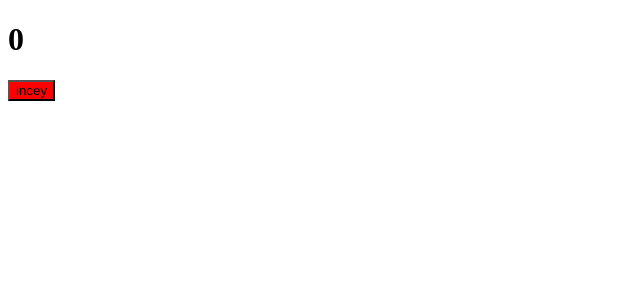
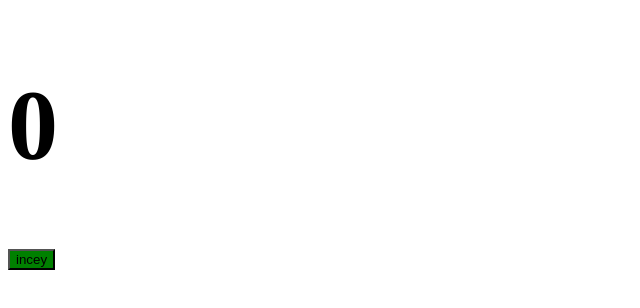
Before and after one commit to DmitryBalandin/Lending-Cosmos-React-scss-Typescript, a React app: page / in a window 1280 px wide. Shown: the top 308 px of the page, without its empty margins (0-640 px from the left). Built offline with nearby package versions, Linux system fonts and the light colour scheme.

Commit message:
ad sccs loader add modules and add

```diff
--- a/componenets/App.css
+++ /dev/null
@@ -1,3 +0,0 @@
-button{
-    background: red;
-}
--- a/package.json
+++ b/package.json
@@ -18,6 +18,8 @@
     "@types/webpack-dev-server": "^4.7.2",
     "css-loader": "^6.8.1",
     "html-webpack-plugin": "^5.5.3",
+    "sass": "^1.69.5",
+    "sass-loader": "^13.3.2",
     "style-loader": "^3.3.3",
     "ts-loader": "^9.5.1",
     "ts-node": "^10.9.1",
--- /dev/null
+++ b/src/componenets/App.module.scss
@@ -0,0 +1,7 @@
+.button {
+    background: green;
+}
+
+.value {
+    font-size: 100px;
+}
--- a/componenets/App.tsx
+++ b/src/componenets/App.tsx
@@ -1,13 +1,13 @@
 import React, { useState } from "react";
-import "./App.css";
+import classes from "./App.module.scss";
 
 export const App = () =>{
         const [count, setCount] = useState(0)
         const icremeant = () => setCount(prev => prev + 1);
     return(
         <div>
-            <h1>{count}</h1>
-            <button onClick={icremeant}>inceу</button>
+            <h1 className={classes.value}>{count}</h1>
+            <button className={classes.button} onClick={icremeant}>inceу</button>
         </div>
     );
 };
--- a/src/index.tsx
+++ b/src/index.tsx
@@ -1,5 +1,5 @@
  import {createRoot} from "react-dom/client";
- import { App } from "../componenets/App";
+ import { App } from './componenets/App';
 
 
  const root = document.getElementById('root');
```
Also changed, not shown: src/global.d.ts (added, +7 -0 lines), 6 other files (tests, documents, lock files or other folders).
